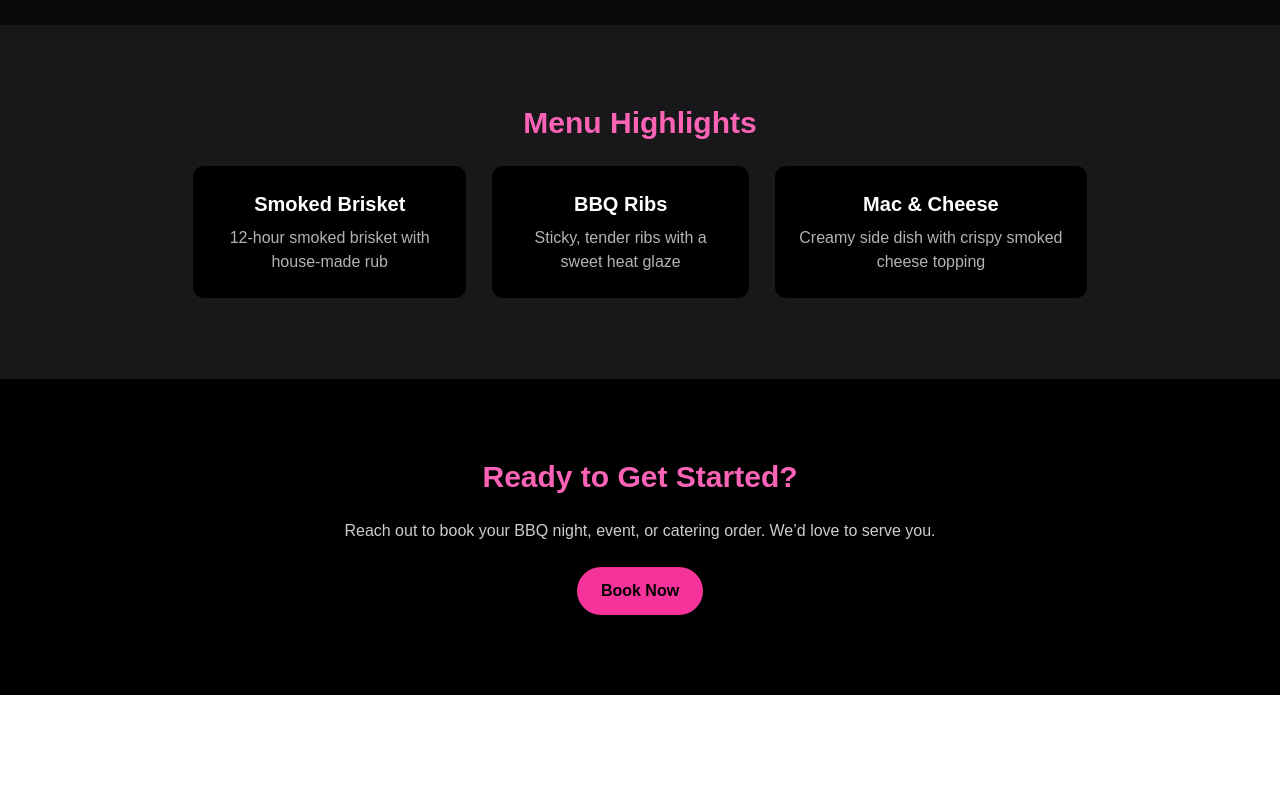
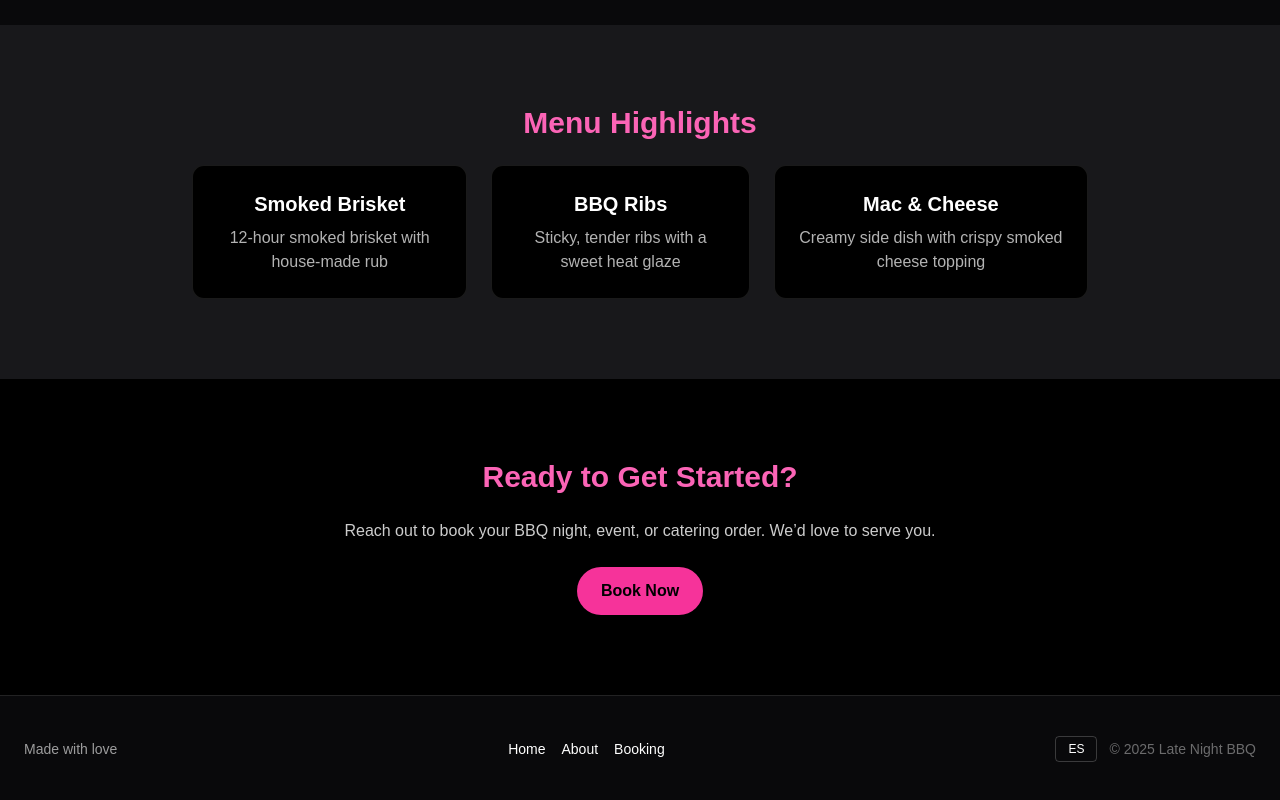
Before and after one commit to ThatsVie/late-night-bbq, a Next.js app: page / in a window 1280 px wide. Shown: the part 1396-2196 px from the top of the page. Before the commit the page ends 2091 px from the top, so only its background shows below. Built offline with nearby package versions, Linux system fonts and the light colour scheme.

Commit message:
feat: add bilingual site-wide footer with language toggle

```diff
--- a/public/locales/en/translation.json
+++ b/public/locales/en/translation.json
@@ -75,5 +75,8 @@
       "p3": "Now, we’re excited to share our BBQ with more of Houston, still made the same way: slow, tender, and from the heart."
     },
     "quote": "Food is how we love on people."
+  },
+  "footer": {
+    "madeWithLove": "Made with love"
   }
 }
--- a/public/locales/es/translation.json
+++ b/public/locales/es/translation.json
@@ -75,5 +75,8 @@
       "p3": "Hoy estamos felices de compartir nuestra barbacoa con más gente en Houston,  hecha como siempre: lenta, suave y con el corazón."
     },
     "quote": "La comida es nuestra manera de dar amor."
+  },
+  "footer": {
+    "madeWithLove": "Hecho con amor"
   }
 }
--- a/src/components/ClientLayout.tsx
+++ b/src/components/ClientLayout.tsx
@@ -1,9 +1,10 @@
 'use client'
 
-import '../i18n' // ✅ Ensures i18n is initialized
+import '../i18n'
 import { useEffect } from 'react'
 import { useTranslation } from 'react-i18next'
 import Navbar from './Navbar'
+import Footer from './Footer'
 
 export default function ClientLayout({ children }: { children: React.ReactNode }) {
   const { i18n } = useTranslation()
@@ -15,7 +16,8 @@ export default function ClientLayout({ children }: { children: React.ReactNode }
   return (
     <>
       <Navbar />
-      {children}
+      <main>{children}</main>
+      <Footer />
     </>
   )
 }
--- /dev/null
+++ b/src/components/Footer.tsx
@@ -0,0 +1,51 @@
+'use client'
+
+import { useTranslation } from 'react-i18next'
+import { useEffect, useState } from 'react'
+import Link from 'next/link'
+
+export default function Footer() {
+  const { t, i18n } = useTranslation()
+  const [mounted, setMounted] = useState(false)
+
+  useEffect(() => {
+    setMounted(true)
+  }, [])
+
+  const toggleLanguage = () => {
+    const nextLang = i18n.language === 'en' ? 'es' : 'en'
+    i18n.changeLanguage(nextLang)
+  }
+
+  if (!mounted) return null
+
+  return (
+    <footer className="bg-zinc-950 text-white border-t border-white/10 px-6 py-10 text-sm">
+      <div className="max-w-7xl mx-auto flex flex-col sm:flex-row items-center justify-between gap-6">
+        <p className="text-white/60">{t('footer.madeWithLove')}</p>
+
+        <nav className="flex gap-4">
+          <Link href="/" className="hover:text-pink-400 transition">
+            {t('nav.home')}
+          </Link>
+          <Link href="/about" className="hover:text-pink-400 transition">
+            {t('nav.about')}
+          </Link>
+          <Link href="/booking" className="hover:text-pink-400 transition">
+            {t('nav.booking')}
+          </Link>
+        </nav>
+
+        <div className="flex items-center gap-3">
+          <button
+            onClick={toggleLanguage}
+            className="border border-white/20 rounded px-3 py-1 text-xs hover:bg-white hover:text-black transition"
+          >
+            {i18n.language === 'en' ? 'ES' : 'EN'}
+          </button>
+          <span className="text-white/40">© {new Date().getFullYear()} Late Night BBQ</span>
+        </div>
+      </div>
+    </footer>
+  )
+}
```
Also changed, not shown: 1 other file (tests, documents, lock files or other folders).
